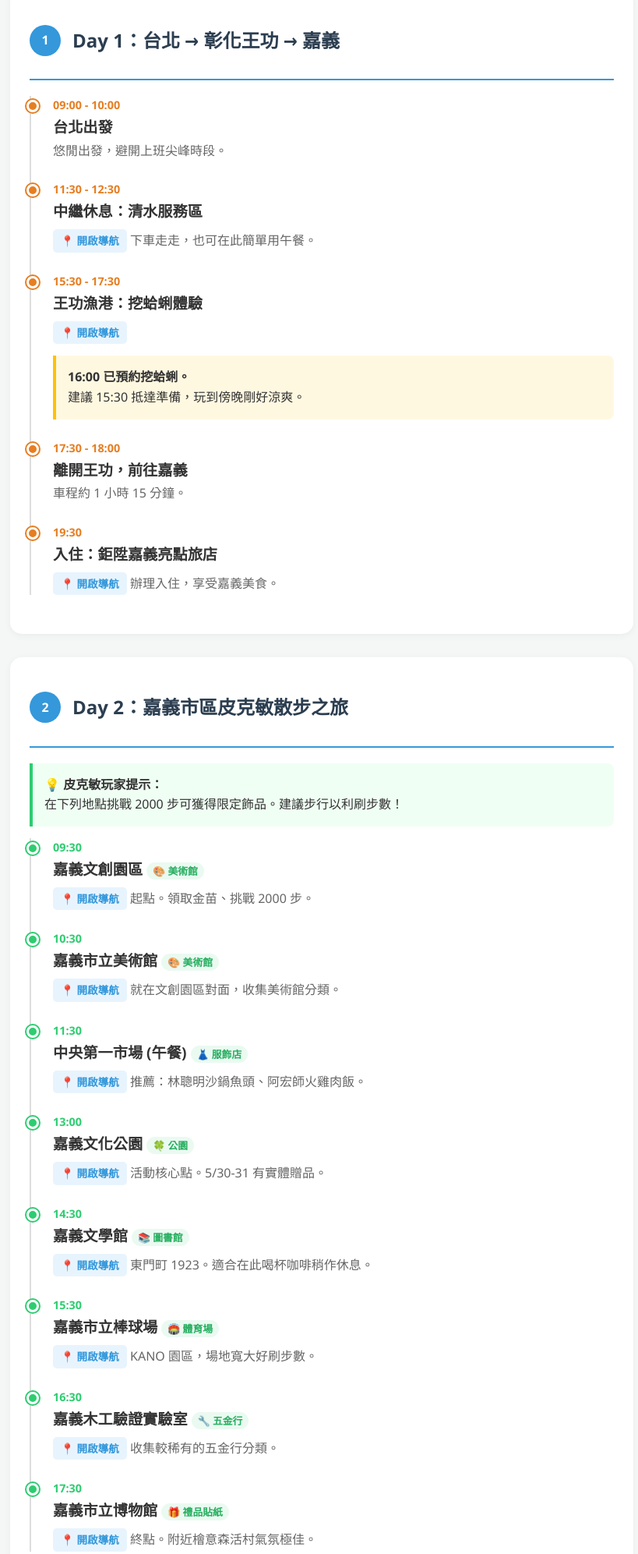
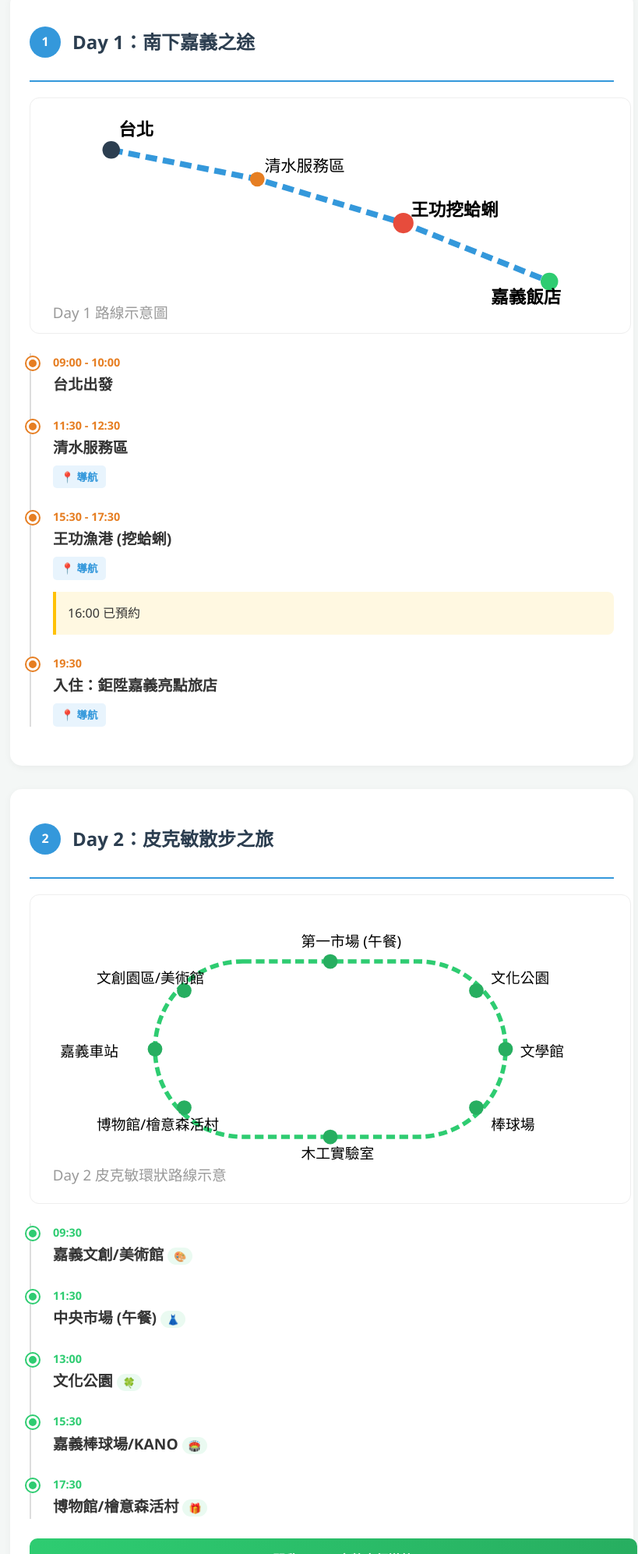
Before and after one commit to f85084/collect, a plain HTML site: page index.html in a window 1280 px wide. Shown: the part 282-2275 px from the top of the page at 78% size, without its empty margins (227-1046 px from the left). Drawn offline with Linux system fonts and the light colour scheme.

Commit message:
新增第一天與第二天的 SVG 路線示意圖

```diff
--- a/index.html
+++ b/index.html
@@ -3,7 +3,7 @@
 <head>
     <meta charset="UTF-8">
     <meta name="viewport" content="width=device-width, initial-scale=1.0">
-    <title>行程規劃：嘉義親子二日遊 (含皮克敏 Mini Walk)</title>
+    <title>行程規劃：嘉義親子二日遊</title>
     <style>
         :root {
             --primary-color: #2c3e50;
@@ -45,12 +45,6 @@
             font-size: 2.5rem;
         }
 
-        header p {
-            margin-top: 10px;
-            font-size: 1.1rem;
-            opacity: 0.9;
-        }
-
         .day-card {
             background: var(--card-bg);
             border-radius: 15px;
@@ -79,6 +73,23 @@
             justify-content: center;
             margin-right: 15px;
             font-weight: bold;
+        }
+
+        .map-container {
+            width: 100%;
+            background: #fff;
+            border-radius: 12px;
+            padding: 10px;
+            margin-bottom: 25px;
+            border: 1px solid #eee;
+            text-align: center;
+        }
+
+        .map-svg {
+            max-width: 100%;
+            height: auto;
+            display: block;
+            margin: 0 auto;
         }
 
         .timeline {
@@ -137,13 +148,6 @@
             margin: 2px 0;
         }
 
-        .address {
-            font-size: 0.85rem;
-            color: #777;
-            display: block;
-            margin-bottom: 5px;
-        }
-
         .nav-link {
             display: inline-block;
             background-color: #e8f4fd;
@@ -153,17 +157,6 @@
             border-radius: 5px;
             font-size: 0.85rem;
             font-weight: bold;
-            margin-top: 5px;
-        }
-
-        .nav-link:hover {
-            background-color: #3498db;
-            color: white;
-        }
-
-        .desc {
-            color: #666;
-            font-size: 1rem;
             margin-top: 5px;
         }
 
@@ -196,7 +189,6 @@
             border-radius: 10px;
             font-weight: bold;
             margin-top: 20px;
-            box-shadow: 0 4px 6px rgba(46, 204, 113, 0.2);
         }
 
         .footer-note {
@@ -205,12 +197,6 @@
             color: #888;
             margin-top: 40px;
         }
-
-        @media (max-width: 600px) {
-            header h1 {
-                font-size: 1.8rem;
-            }
-        }
     </style>
 </head>
 <body>
@@ -218,51 +204,58 @@
 <div class="container">
     <header>
         <h1>嘉義親子二日遊</h1>
-        <p>台北出發 ‧ 王功挖蛤蜊 ‧ 皮克敏市區散步</p>
+        <p>台北 ‧ 王功 ‧ 皮克敏 Mini Walk</p>
     </header>
 
     <!-- Day 1 -->
     <div class="day-card">
         <div class="day-title">
             <div class="day-number">1</div>
-            <h2>Day 1：台北 → 彰化王功 → 嘉義</h2>
+            <h2>Day 1：南下嘉義之途</h2>
+        </div>
+
+        <div class="map-container">
+            <svg class="map-svg" viewBox="0 0 400 150" xmlns="http://www.w3.org/2000/svg">
+                <!-- Path -->
+                <path d="M50 30 L150 50 L250 80 L350 120" stroke="#3498db" stroke-width="4" fill="none" stroke-dasharray="8 4" />
+                <!-- Stops -->
+                <circle cx="50" cy="30" r="6" fill="#2c3e50" />
+                <text x="55" y="20" font-size="12" font-weight="bold">台北</text>
+
+                <circle cx="150" cy="50" r="5" fill="#e67e22" />
+                <text x="155" y="45" font-size="11">清水服務區</text>
+
+                <circle cx="250" cy="80" r="7" fill="#e74c3c" />
+                <text x="255" y="75" font-size="12" font-weight="bold">王功挖蛤蜊</text>
+
+                <circle cx="350" cy="120" r="6" fill="#2ecc71" />
+                <text x="310" y="135" font-size="12" font-weight="bold">嘉義飯店</text>
+
+                <!-- Legend -->
+                <text x="10" y="145" font-size="10" fill="#999">Day 1 路線示意圖</text>
+            </svg>
         </div>
 
         <div class="timeline">
             <div class="event">
                 <span class="time">09:00 - 10:00</span>
                 <span class="title">台北出發</span>
-                <span class="desc">悠閒出發，避開上班尖峰時段。</span>
             </div>
-
             <div class="event">
                 <span class="time">11:30 - 12:30</span>
-                <span class="title">中繼休息：清水服務區</span>
-                <a href="https://www.google.com/maps/search/?api=1&query=清水服務區" class="nav-link" target="_blank">📍 開啟導航</a>
-                <span class="desc">下車走走，也可在此簡單用午餐。</span>
+                <span class="title">清水服務區</span>
+                <a href="https://www.google.com/maps/search/?api=1&query=清水服務區" class="nav-link" target="_blank">📍 導航</a>
             </div>
-
             <div class="event">
                 <span class="time">15:30 - 17:30</span>
-                <span class="title">王功漁港：挖蛤蜊體驗</span>
-                <a href="https://www.google.com/maps/search/?api=1&query=王功漁港" class="nav-link" target="_blank">📍 開啟導航</a>
-                <div class="highlight-box">
-                    <strong>16:00 已預約挖蛤蜊。</strong><br>
-                    建議 15:30 抵達準備，玩到傍晚剛好涼爽。
-                </div>
+                <span class="title">王功漁港 (挖蛤蜊)</span>
+                <a href="https://www.google.com/maps/search/?api=1&query=王功漁港" class="nav-link" target="_blank">📍 導航</a>
+                <div class="highlight-box">16:00 已預約</div>
             </div>
-
-            <div class="event">
-                <span class="time">17:30 - 18:00</span>
-                <span class="title">離開王功，前往嘉義</span>
-                <span class="desc">車程約 1 小時 15 分鐘。</span>
-            </div>
-
             <div class="event">
                 <span class="time">19:30</span>
                 <span class="title">入住：鉅陞嘉義亮點旅店</span>
-                <a href="https://www.google.com/maps/search/?api=1&query=鉅陞嘉義亮點旅店" class="nav-link" target="_blank">📍 開啟導航</a>
-                <span class="desc">辦理入住，享受嘉義美食。</span>
+                <a href="https://www.google.com/maps/search/?api=1&query=鉅陞嘉義亮點旅店" class="nav-link" target="_blank">📍 導航</a>
             </div>
         </div>
     </div>
@@ -271,79 +264,72 @@
     <div class="day-card">
         <div class="day-title">
             <div class="day-number">2</div>
-            <h2>Day 2：嘉義市區皮克敏散步之旅</h2>
+            <h2>Day 2：皮克敏散步之旅</h2>
         </div>
 
-        <div class="highlight-box" style="border-left-color: #2ecc71; background: #f0fff4;">
-            <strong>💡 皮克敏玩家提示：</strong><br>
-            在下列地點挑戰 2000 步可獲得限定飾品。建議步行以利刷步數！
+        <div class="map-container">
+            <svg class="map-svg" viewBox="0 0 400 200" xmlns="http://www.w3.org/2000/svg">
+                <!-- Circular Loop Path -->
+                <rect x="80" y="40" width="240" height="120" rx="60" stroke="#2ecc71" stroke-width="3" fill="none" stroke-dasharray="6 3" />
+
+                <!-- Spots on Loop -->
+                <circle cx="80" cy="100" r="5" fill="#27ae60" />
+                <text x="15" y="105" font-size="10">嘉義車站</text>
+
+                <circle cx="100" cy="60" r="5" fill="#27ae60" />
+                <text x="40" y="55" font-size="10">文創園區/美術館</text>
+
+                <circle cx="200" cy="40" r="5" fill="#27ae60" />
+                <text x="180" y="30" font-size="10">第一市場 (午餐)</text>
+
+                <circle cx="300" cy="60" r="5" fill="#27ae60" />
+                <text x="310" y="55" font-size="10">文化公園</text>
+
+                <circle cx="320" cy="100" r="5" fill="#27ae60" />
+                <text x="330" y="105" font-size="10">文學館</text>
+
+                <circle cx="300" cy="140" r="5" fill="#27ae60" />
+                <text x="310" y="155" font-size="10">棒球場</text>
+
+                <circle cx="200" cy="160" r="5" fill="#27ae60" />
+                <text x="180" y="175" font-size="10">木工實驗室</text>
+
+                <circle cx="100" cy="140" r="5" fill="#27ae60" />
+                <text x="40" y="155" font-size="10">博物館/檜意森活村</text>
+
+                <text x="10" y="190" font-size="10" fill="#999">Day 2 皮克敏環狀路線示意</text>
+            </svg>
         </div>
 
         <div class="timeline">
             <div class="event pikmin">
                 <span class="time">09:30</span>
-                <span class="title">嘉義文創園區<span class="pikmin-tag">🎨 美術館</span></span>
-                <a href="https://www.google.com/maps/search/?api=1&query=嘉義文化創意產業園區" class="nav-link" target="_blank">📍 開啟導航</a>
-                <span class="desc">起點。領取金苗、挑戰 2000 步。</span>
+                <span class="title">嘉義文創/美術館<span class="pikmin-tag">🎨</span></span>
             </div>
-
-            <div class="event pikmin">
-                <span class="time">10:30</span>
-                <span class="title">嘉義市立美術館<span class="pikmin-tag">🎨 美術館</span></span>
-                <a href="https://www.google.com/maps/search/?api=1&query=嘉義市立美術館" class="nav-link" target="_blank">📍 開啟導航</a>
-                <span class="desc">就在文創園區對面，收集美術館分類。</span>
-            </div>
-
             <div class="event pikmin">
                 <span class="time">11:30</span>
-                <span class="title">中央第一市場 (午餐)<span class="pikmin-tag">👗 服飾店</span></span>
-                <a href="https://www.google.com/maps/search/?api=1&query=嘉義市中央第一市場" class="nav-link" target="_blank">📍 開啟導航</a>
-                <span class="desc">推薦：林聰明沙鍋魚頭、阿宏師火雞肉飯。</span>
+                <span class="title">中央市場 (午餐)<span class="pikmin-tag">👗</span></span>
             </div>
-
             <div class="event pikmin">
                 <span class="time">13:00</span>
-                <span class="title">嘉義文化公園<span class="pikmin-tag">🍀 公園</span></span>
-                <a href="https://www.google.com/maps/search/?api=1&query=嘉義文化公園" class="nav-link" target="_blank">📍 開啟導航</a>
-                <span class="desc">活動核心點。5/30-31 有實體贈品。</span>
+                <span class="title">文化公園<span class="pikmin-tag">🍀</span></span>
             </div>
-
-            <div class="event pikmin">
-                <span class="time">14:30</span>
-                <span class="title">嘉義文學館<span class="pikmin-tag">📚 圖書館</span></span>
-                <a href="https://www.google.com/maps/search/?api=1&query=嘉義文學館" class="nav-link" target="_blank">📍 開啟導航</a>
-                <span class="desc">東門町 1923。適合在此喝杯咖啡稍作休息。</span>
-            </div>
-
             <div class="event pikmin">
                 <span class="time">15:30</span>
-                <span class="title">嘉義市立棒球場<span class="pikmin-tag">🏟️ 體育場</span></span>
-                <a href="https://www.google.com/maps/search/?api=1&query=嘉義市立棒球場" class="nav-link" target="_blank">📍 開啟導航</a>
-                <span class="desc">KANO 園區，場地寬大好刷步數。</span>
+                <span class="title">嘉義棒球場/KANO<span class="pikmin-tag">🏟️</span></span>
             </div>
-
-            <div class="event pikmin">
-                <span class="time">16:30</span>
-                <span class="title">嘉義木工驗證實驗室<span class="pikmin-tag">🔧 五金行</span></span>
-                <a href="https://www.google.com/maps/search/?api=1&query=嘉義木工驗證實驗室" class="nav-link" target="_blank">📍 開啟導航</a>
-                <span class="desc">收集較稀有的五金行分類。</span>
-            </div>
-
             <div class="event pikmin">
                 <span class="time">17:30</span>
-                <span class="title">嘉義市立博物館<span class="pikmin-tag">🎁 禮品貼紙</span></span>
-                <a href="https://www.google.com/maps/search/?api=1&query=嘉義市立博物館" class="nav-link" target="_blank">📍 開啟導航</a>
-                <span class="desc">終點。附近檜意森活村氣氛極佳。</span>
+                <span class="title">博物館/檜意森活村<span class="pikmin-tag">🎁</span></span>
             </div>
         </div>
 
         <a href="https://www.google.com/maps/dir/%E5%90%89%E7%BE%A9%E7%81%AB%E8%BB%8A%E7%AB%99/%E5%90%89%E7%BE%A9%E6%96%87%E5%8C%96%E5%82%B5%E6%84%8F%E7%94%A2%E6%A5%AD%E5%9C%92%E5%8D%80/%E5%90%89%E7%BE%A9%E5%B8%82%E7%AB%8B%E7%BE%8E%E8%A1%93%E9%A4%A8/%E5%90%89%E7%BE%A9%E5%B8%82%E4%B8%AD%E5%A4%AE%E7%AC%AC%E4%B8%80%E5%B8%82%E5%A0%B4/%E5%90%89%E7%BE%A9%E6%96%87%E5%8C%96%E5%85%AC%E5%9C%92/%E5%90%89%E7%BE%A9%E6%96%87%E5%AD%B8%E9%A4%A8/%E5%90%89%E7%BE%A9%E5%B8%82%E7%AB%8B%E6%A3%92%E7%90%83%E5%A0%B4/%E5%90%89%E7%BE%A9%E6%9C%A8%E5%B7%A5%E9%A9%97%E8%AD%89%E5%AF%A6%E9%A9%93%E5%AE%A4/%E5%90%89%E7%BE%A9%E5%B8%82%E7%AB%8B%E5%8D%9A%E7%89%A9%E9%A4%A8/" class="route-button" target="_blank">
-            🗺️ 開啟 Day 2 完整步行導航路線
+            🗺️ 開啟 Day 2 完整步行導航
         </a>
     </div>
 
     <div class="footer-note">
-        <p>💡 提示：點擊「開啟導航」可直接啟動 Google Maps。</p>
         <p>© 2026 行程規劃工具</p>
     </div>
 </div>
```
